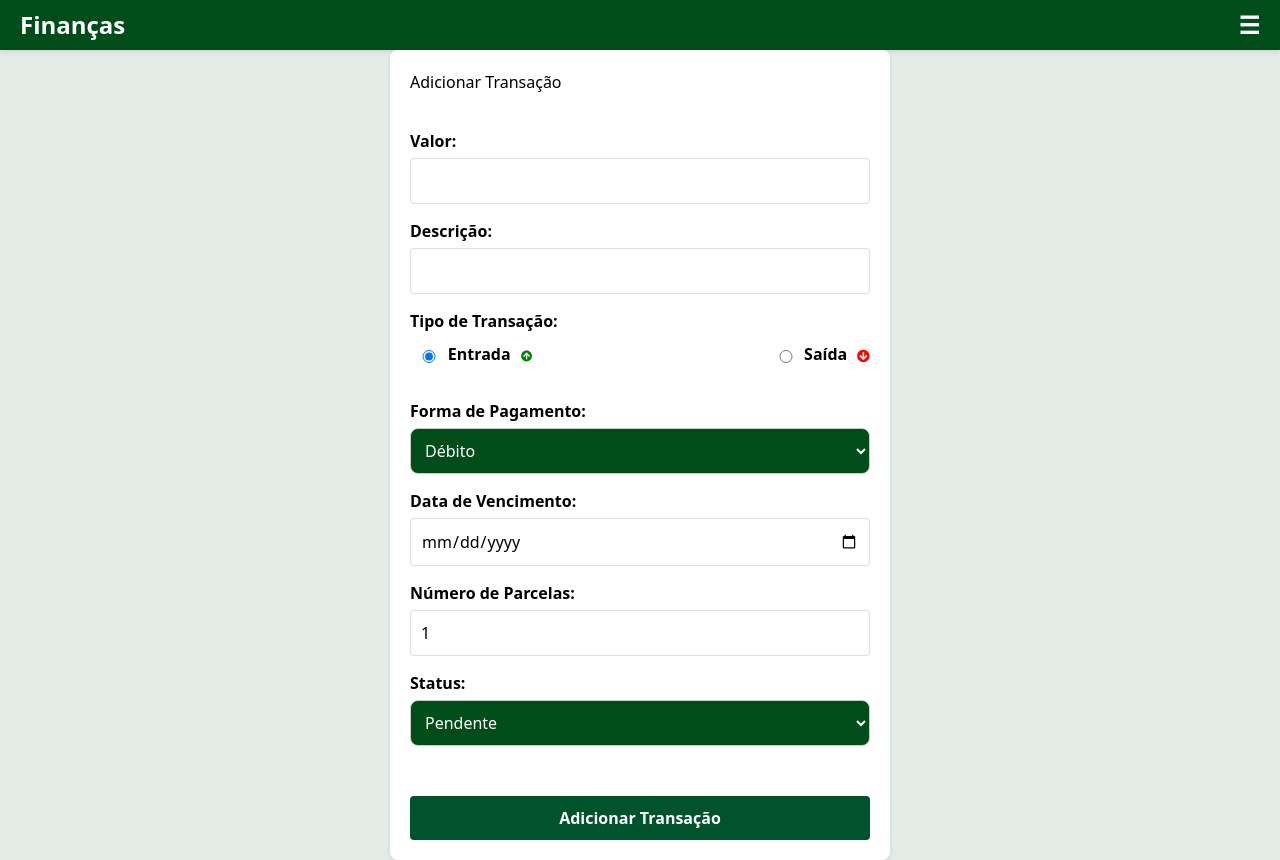
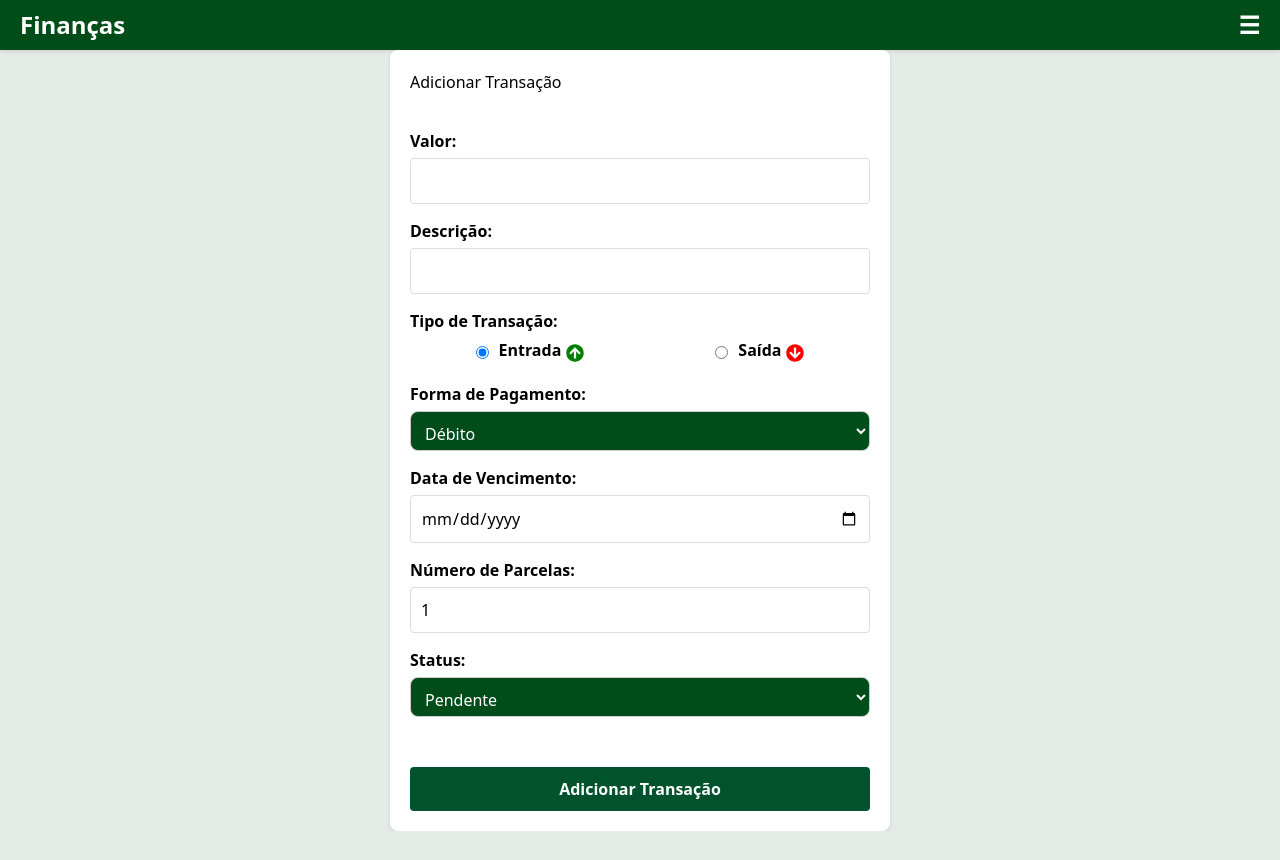
Before and after one commit to fmancebo/FinancasNext, a Next.js app: page /AddTransaction in a window 1280 px wide. After the commit the page ends 831 px from the top, so only its background shows below. Built offline with nearby package versions, Linux system fonts and the light colour scheme; no server answers.

Commit message:
ajustes no radion group

```diff
--- a/src/app/AddTransaction/page.tsx
+++ b/src/app/AddTransaction/page.tsx
@@ -12,6 +12,7 @@ import {
   Select,
   RadioGroup,
   RadioButton,
+  InputRadion,
   Button,
 } from "./styles";
 import { LoadingComponents, SpinnerComponents } from "../components/Loading";
@@ -125,7 +126,7 @@ const AddTransaction = () => {
             <Label>Tipo de Transação:</Label>
             <RadioGroup>
               <RadioButton>
-                <Input
+                <InputRadion
                   type="radio"
                   id="entrada"
                   name="tipo"
@@ -133,15 +134,17 @@ const AddTransaction = () => {
                   checked={formData.tipo === "entrada"}
                   onChange={handleChange}
                 />
-                <Label htmlFor="entrada">Entrada</Label>
+                <Label htmlFor="entrada" style={{ marginLeft: "5px" }}>
+                  Entrada
+                </Label>
                 <FaArrowCircleUp
                   color="green"
-                  size={36}
-                  style={{ marginLeft: "10px" }}
+                  size={18}
+                  style={{ marginLeft: "5px" }}
                 />
               </RadioButton>
               <RadioButton>
-                <Input
+                <InputRadion
                   type="radio"
                   id="saida"
                   name="tipo"
@@ -149,11 +152,13 @@ const AddTransaction = () => {
                   checked={formData.tipo === "saida"}
                   onChange={handleChange}
                 />
-                <Label htmlFor="saida">Saída</Label>
+                <Label htmlFor="saida" style={{ marginLeft: "5px" }}>
+                  Saída
+                </Label>
                 <FaArrowCircleDown
                   color="red"
-                  size={36}
-                  style={{ marginLeft: "10px" }}
+                  size={18}
+                  style={{ marginLeft: "5px" }}
                 />
               </RadioButton>
             </RadioGroup>
--- a/src/app/AddTransaction/styles.ts
+++ b/src/app/AddTransaction/styles.ts
@@ -50,6 +50,7 @@ export const Input = styled.input`
 
 export const Select = styled.select`
   width: 100%;
+  height: 40px;
   padding: 10px;
   border: 1px solid #ccc;
   border-radius: 8px;
@@ -82,13 +83,17 @@ export const Select = styled.select`
 
 export const RadioGroup = styled.div`
   display: flex;
-  justify-content: space-between;
-  margin-bottom: 10px;
+  width: 100%;
+  justify-content: space-around;
 `;
 
 export const RadioButton = styled.div`
   display: flex;
   align-items: center;
+`;
+
+export const InputRadion = styled.input`
+  margin-right: 5px;
 `;
 
 export const Button = styled.button`
--- a/src/app/DashBoard/styles.ts
+++ b/src/app/DashBoard/styles.ts
@@ -11,7 +11,7 @@ export const ChartContainer = styled.div`
   margin: 20px 0;
 
   @media screen and (max-width: 600px) {
-    height: calc(100vh - 50px);
+    height: calc(100vh - 85px);
   }
 `;
 
--- a/src/app/EditTransaction/[id]/page.tsx
+++ b/src/app/EditTransaction/[id]/page.tsx
@@ -11,6 +11,7 @@ import {
   Select,
   RadioGroup,
   RadioButton,
+  InputRadion,
   Button,
 } from "../../AddTransaction/styles";
 import { useSession } from "next-auth/react";
@@ -180,7 +181,7 @@ const EditTransaction: React.FC<EditTransactionProps> = ({ params }) => {
                 <Label>Tipo de Transação:</Label>
                 <RadioGroup>
                   <RadioButton>
-                    <Input
+                    <InputRadion
                       type="radio"
                       id="entrada"
                       name="tipo"
@@ -191,12 +192,12 @@ const EditTransaction: React.FC<EditTransactionProps> = ({ params }) => {
                     <Label htmlFor="entrada">Entrada</Label>
                     <FaArrowCircleUp
                       color="green"
-                      size={36}
-                      style={{ marginLeft: "10px" }}
+                      size={18}
+                      style={{ marginLeft: "5px" }}
                     />
                   </RadioButton>
                   <RadioButton>
-                    <Input
+                    <InputRadion
                       type="radio"
                       id="saida"
                       name="tipo"
@@ -207,8 +208,8 @@ const EditTransaction: React.FC<EditTransactionProps> = ({ params }) => {
                     <Label htmlFor="saida">Saída</Label>
                     <FaArrowCircleDown
                       color="red"
-                      size={36}
-                      style={{ marginLeft: "10px" }}
+                      size={18}
+                      style={{ marginLeft: "5px" }}
                     />
                   </RadioButton>
                 </RadioGroup>
--- a/src/app/EditTransaction/[id]/styles.ts
+++ b/src/app/EditTransaction/[id]/styles.ts
@@ -43,6 +43,7 @@ export const Input = styled.input`
 
 export const Select = styled.select`
   width: 100%;
+  height: 40px;
   padding: 10px;
   border: 1px solid #ccc;
   border-radius: 8px;
@@ -73,13 +74,17 @@ export const Select = styled.select`
 
 export const RadioGroup = styled.div`
   display: flex;
-  justify-content: space-between;
-  margin-bottom: 10px;
+  width: 100%;
+  justify-content: space-around;
 `;
 
 export const RadioButton = styled.div`
   display: flex;
   align-items: center;
+`;
+
+export const InputRadion = styled.input`
+  margin-right: 5px;
 `;
 
 export const Button = styled.button`
--- a/src/app/globals.css
+++ b/src/app/globals.css
@@ -10,7 +10,8 @@
 
 body {
   background-color: rgba(0, 77, 26, 0.1);
-  /* background-color: black; */
   margin: 0;
+  padding: 0;
   min-height: 100vh;
+  box-sizing: border-box;
 }
```
